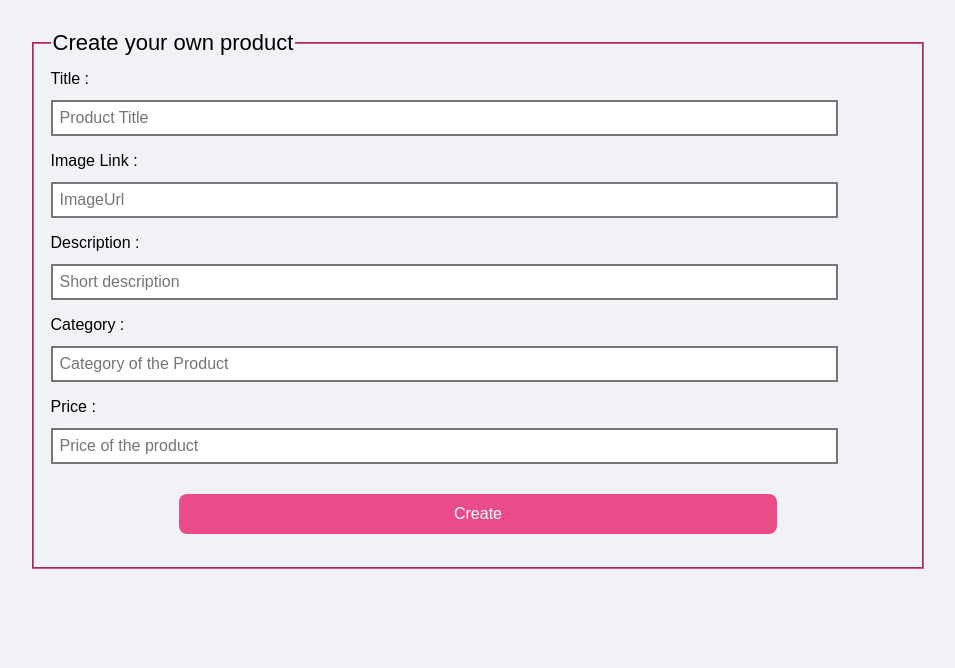
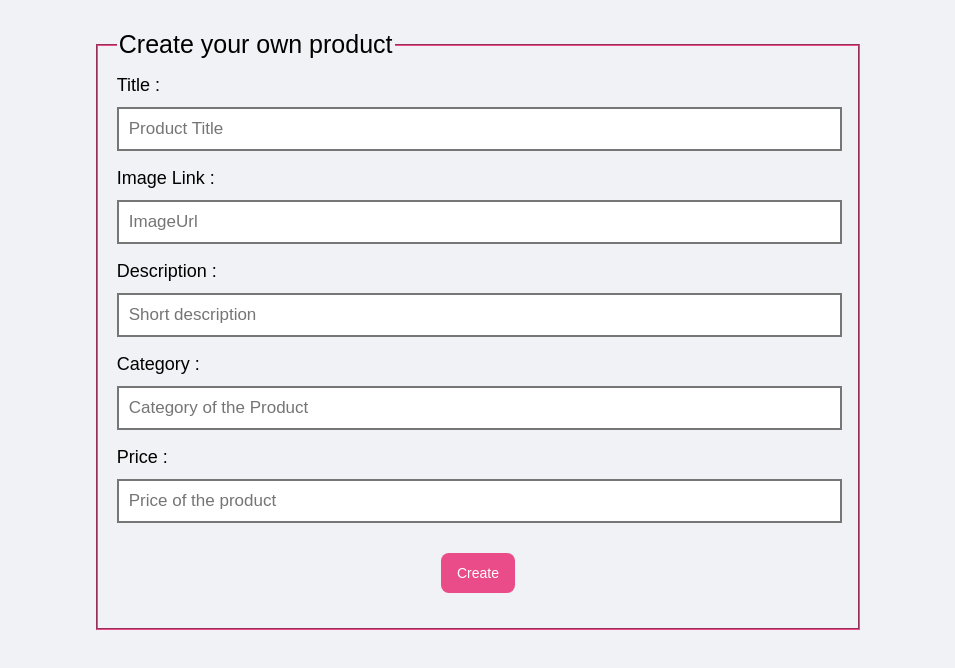
Before and after one commit to saikatdeyashi/productServiceFrontend, a plain HTML site: page createProduct.html in a window 1280 px wide. Shown: the whole page, without its empty margins (162-1117 px from the left). Drawn offline with Linux system fonts and the light colour scheme.

Commit message:
test 1 mobile

```diff
--- a/css/styleForm.css
+++ b/css/styleForm.css
@@ -13,13 +13,13 @@ body {
 }
 
 .input{
-  width: 95%;
+  width: 97%;
   font-size: 17px;
   font-family: sans-serif;
   position: relative;
   margin: 10px auto;
   border-style: solid;
-  padding: 7px;
+  padding: 10px;
 }
 
 .fields{
@@ -68,27 +68,6 @@ body {
 
 /* Media Queries for Responsive Design */
 
-/* For tablets and larger screens (768px and above) */
-@media (min-width: 768px) {
-    .create {
-        width: 70%;
-        font-size: 22px;
-    }
-
-    .input {
-        width: 90%;
-        font-size: 16px;
-    }
-
-    .fields {
-        font-size: 16px;
-    }
-
-    .click {
-        width: 70%;
-        font-size: 16px;
-    }
-}
 
 /* For mobile screens (up to 767px) */
 @media (max-width: 767px) {
@@ -99,8 +78,9 @@ body {
     }
 
     .input {
-        width: 100%;
+        width: 95%;
         font-size: 14px;
+        padding: 15px;
     }
 
     .fields {
```
